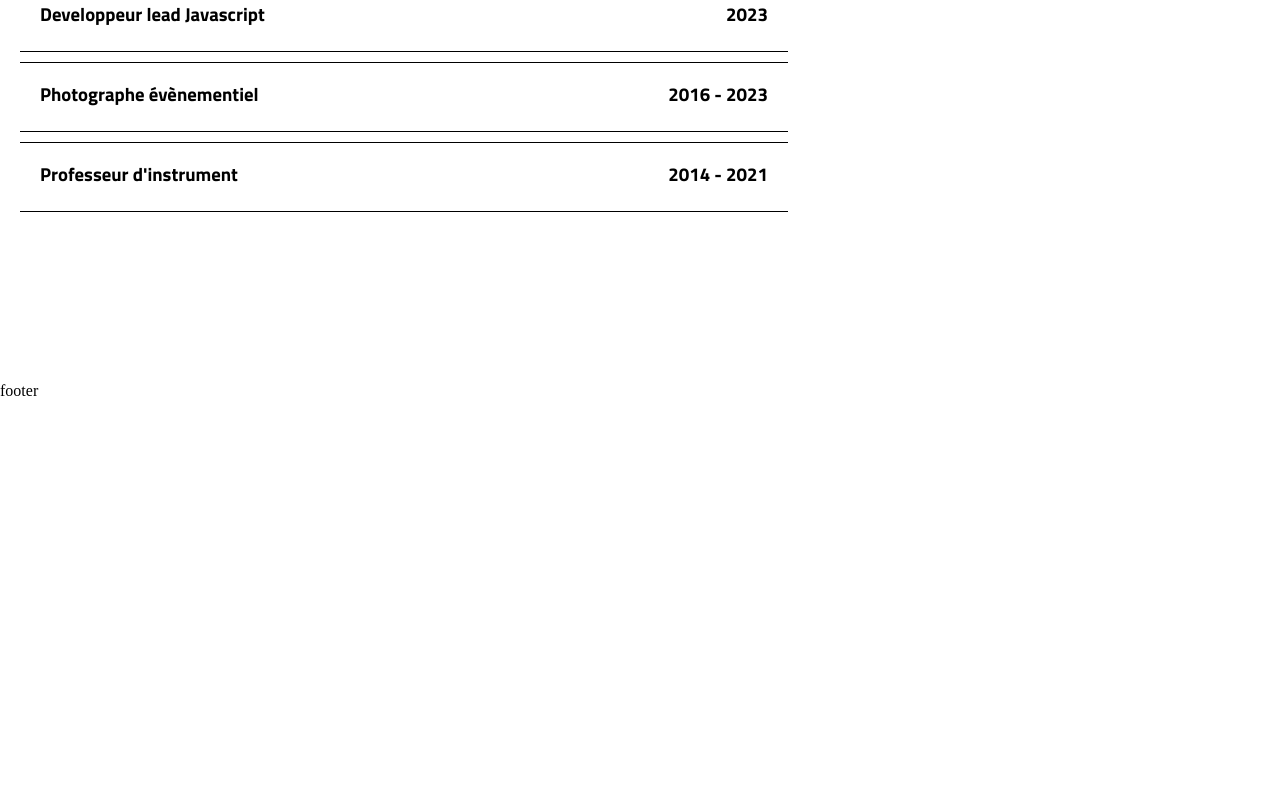
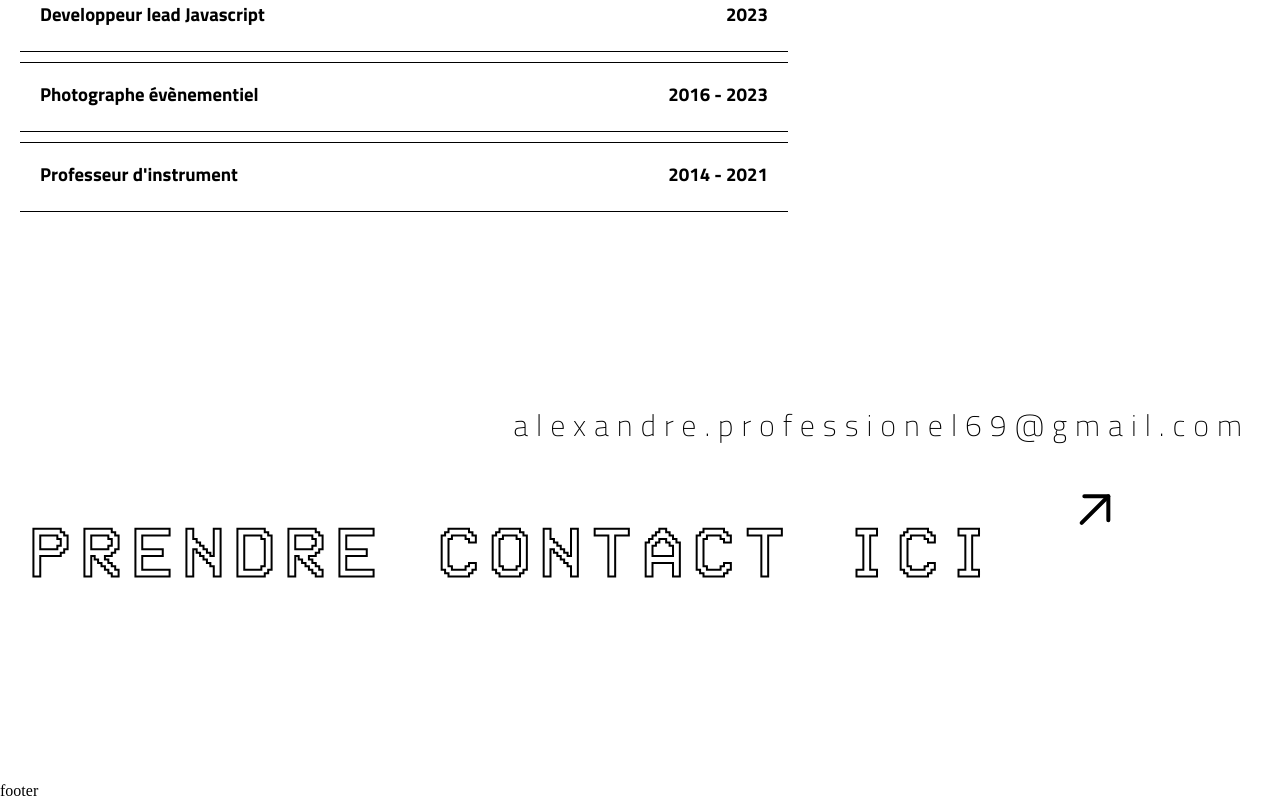
Before and after one commit to widmaker666/alexandre_hontcharouk_portfolio, a Next.js app: page / in a window 1280 px wide. Shown: the part 1638-2438 px from the top of the page. Before the commit the page ends 2038 px from the top, so only its background shows below. Built offline with nearby package versions, Linux system fonts and the light colour scheme; no server answers; the database is empty.

Commit message:
contact fait

```diff
--- a/app/components/Navbar.jsx
+++ b/app/components/Navbar.jsx
@@ -30,6 +30,13 @@ const Navbar = () => {
             <span>n</span>
             <span>f</span>
             <span>o</span>
+            <span>s</span>
+          </Link>
+          <Link href="/devis">
+            <span>d</span>
+            <span>e</span>
+            <span>v</span>
+            <span>i</span>
             <span>s</span>
           </Link>
           <Link href="/#contact">
--- a/app/page.jsx
+++ b/app/page.jsx
@@ -65,7 +65,7 @@ export default function Home() {
         <h1>portfolio</h1>
       </section>
       <section id="projects" className={styles.projectComponent}>
-        <AllProjects/>
+        <AllProjects />
       </section>
       <section id="about" className={styles.resumeSection}>
         <div className={styles.skillsContainer}>
@@ -130,6 +130,33 @@ export default function Home() {
           ))}
         </div>
       </section>
+      <div className={styles.contactContainer}>
+        <a
+          href="mailto:alexandre.professionel69@gmail.com"
+          className={styles.contactLink}
+        >
+          <h1>alexandre.professionel69@gmail.com</h1>
+        </a>
+        <h1>
+          Prendre contact ici
+            <svg
+              xmlns="http://www.w3.org/2000/svg"
+              class="icon icon-tabler icon-tabler-arrow-up-right"
+              width="64"
+              height="64"
+              viewBox="0 0 24 24"
+              stroke-width="1.5"
+              stroke="#000000"
+              fill="none"
+              stroke-linecap="round"
+              stroke-linejoin="round"
+            >
+              <path stroke="none" d="M0 0h24v24H0z" fill="none" />
+              <path d="M17 7l-10 10" />
+              <path d="M8 7l9 0l0 9" />
+            </svg>
+        </h1>
+      </div>
     </>
   );
 }
--- a/app/style/pages/landingPage.module.css
+++ b/app/style/pages/landingPage.module.css
@@ -219,3 +219,53 @@
   padding: 0 30px;
   margin: 0;
 }
+
+/* //- Contact // */
+.contactContainer {
+  height: 50vh;
+  width: 100%;
+  display: flex;
+  flex-direction: column;
+
+
+}
+
+.contactContainer > a {
+  text-decoration: none;
+
+}
+
+.contactContainer > a > h1 {
+  text-align: right;
+  color: black;
+  font-family: var(--font-titi);
+  font-size: 30px;
+  font-weight: 100;
+  letter-spacing: 8px;
+  padding-right: 30px;
+  transition: 0.5s;
+}
+
+.contactContainer > a > h1:hover{
+  text-decoration: 2px underline var(--red);
+  text-underline-offset: 8px;
+  color: var(--red);
+  font-weight: 200;
+  transition: 0.5s;
+}
+
+.contactContainer > h1 {
+  font-size: 70px;
+  letter-spacing: 10px;
+  font-weight: 100;
+  color: white;
+  text-transform: uppercase;
+  font-family: "vcr";
+  -webkit-text-stroke: 2px black;
+  padding-left: 30px;
+}
+
+.contactContainer > h1 > svg {
+  transform: translate(100%, -60%);
+  color: black;
+}
```
Also changed, not shown: app/devis/page.jsx (added, +13 -0 lines), app/style/components/singlePageProject.module.css (+8 -6 lines).
